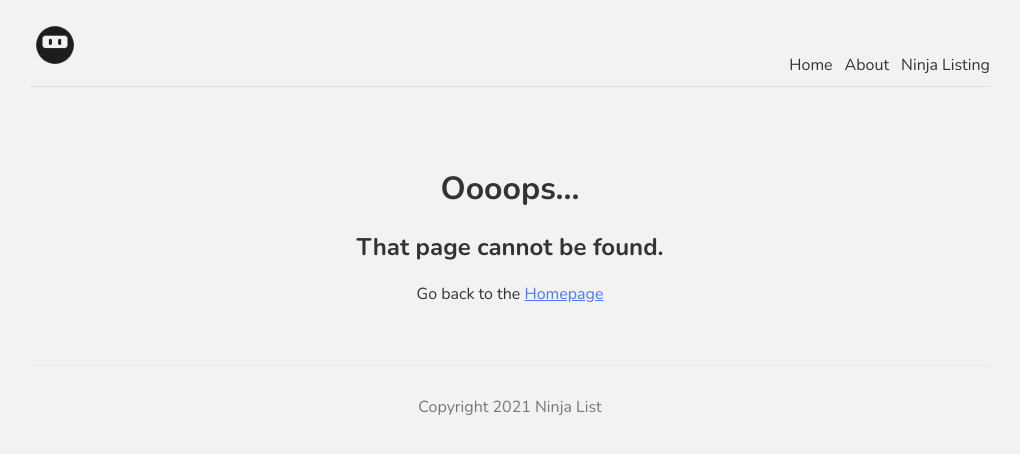
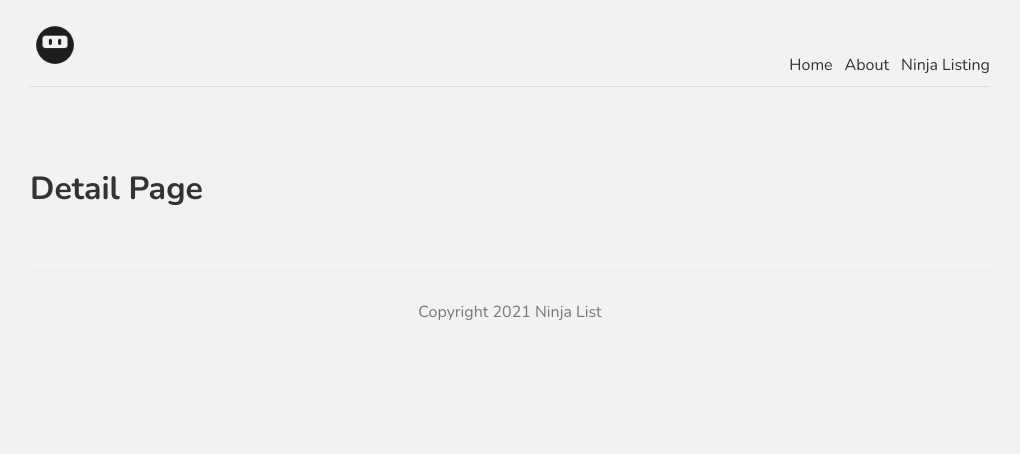
Before and after one commit to jy7123943/next-js-practice, a Next.js app: page /ninjas/1 in a window 1280 px wide. Before the commit this address had no page. Shown: the top 454 px of the page, without its empty margins (130-1150 px from the left). Built offline with nearby package versions, Linux system fonts and the light colour scheme.

Commit message:
Add detail page with dynamic link

```diff
--- /dev/null
+++ b/pages/ninjas/[id].js
@@ -0,0 +1,11 @@
+import Head from 'next/head'
+
+const Details = () => {
+  return (
+    <>
+      <h1>Detail Page</h1>
+    </>
+  )
+}
+
+export default Details
--- a/pages/ninjas/index.js
+++ b/pages/ninjas/index.js
@@ -1,4 +1,5 @@
 import Head from 'next/head'
+import Link from 'next/link'
 import styles from '../../styles/Ninjas.module.css'
 
 export const getStaticProps = async () => {
@@ -19,11 +20,11 @@ const Ninjas = ({ ninjas }) => {
       <div>
         <h1>Ninjas</h1>
         {ninjas.map(ninja => (
-          <div key={ninja.id}>
+          <Link key={ninja.id} href={`/ninjas/${ninja.id}`}>
             <a className={styles.single}>
               <h3>{ninja.name}</h3>
             </a>
-          </div>
+          </Link>
         ))}
       </div>
     </>
```
